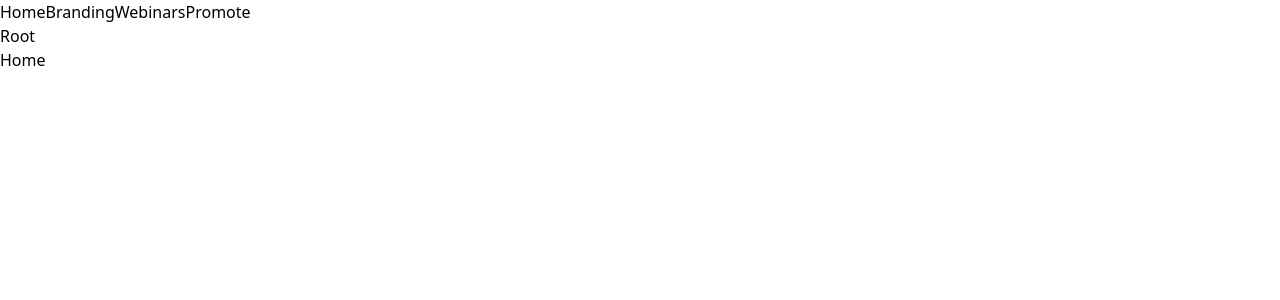
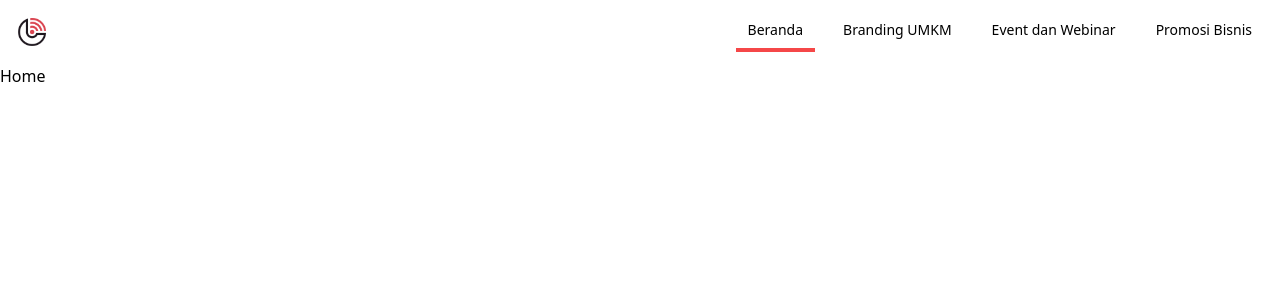
Before and after one commit to farkmu45/brand-in, a React (Vite) app: page / in a window 1280 px wide. Shown: the top 300 px of the page. Built offline with nearby package versions, Linux system fonts and the light colour scheme.

Commit message:
Add navbar

```diff
--- a/package.json
+++ b/package.json
@@ -12,6 +12,7 @@
   "dependencies": {
     "class-variance-authority": "^0.7.0",
     "clsx": "^2.1.1",
+    "framer-motion": "^11.3.31",
     "lucide-react": "^0.437.0",
     "react": "^18.3.1",
     "react-dom": "^18.3.1",
--- /dev/null
+++ b/src/components/navbar.tsx
@@ -0,0 +1,107 @@
+import LogoPath from '@/assets/images/logo.webp'
+import { motion } from 'framer-motion'
+import { useEffect, useState } from 'react'
+import { Link, NavLink } from 'react-router-dom'
+
+const links = [
+  { name: 'Beranda', to: '/' },
+  { name: 'Branding UMKM', to: '/branding' },
+  { name: 'Event dan Webinar', to: '/webinars' },
+  { name: 'Promosi Bisnis', to: '/promote' },
+]
+
+function NavLinks() {
+  return (
+    <>
+      {links.map((link) => (
+        <NavLink
+          key={link.name}
+          to={link.to}
+          className={({ isActive }) =>
+            isActive
+              ? 'px-3 py-2 text-white bg-primary-500 md:bg-transparent text-sm font-medium md:border-b-4 md:border-primary-500 md:text-black'
+              : 'duration-300 md:hover:bg-gray-100 px-3 py-2 md:rounded-md text-sm font-medium'
+          }
+        >
+          {link.name}
+        </NavLink>
+      ))}
+    </>
+  )
+}
+
+export default function Navbar() {
+  const [isOpen, setIsOpen] = useState(false)
+
+  const toggleMenu = () => setIsOpen(!isOpen)
+
+  useEffect(() => {
+    const handleResize = () => {
+      if (window.innerWidth >= 768) {
+        setIsOpen(false)
+      }
+    }
+
+    window.addEventListener('resize', handleResize)
+    return () => window.removeEventListener('resize', handleResize)
+  }, [])
+
+  return (
+    <nav className='bg-white shadow-sm md:shadow-none'>
+      <div className='max-w-7xl mx-auto px-4'>
+        <div className='flex flex-row-reverse md:flex-row justify-between items-center h-16'>
+          <div className='flex-shrink-0'>
+            <Link to='/'>
+              <img src={LogoPath} alt='Brand Logo' className='h-8 w-auto' />
+            </Link>
+          </div>
+          <div className='hidden md:flex space-x-4'>
+            <NavLinks />
+          </div>
+          <div className='md:hidden'>
+            <button
+              onClick={toggleMenu}
+              className='inline-flex items-center justify-center p-2 focus:bg-none rounded-md'
+              aria-expanded='false'
+            >
+              <span className='sr-only'>Open main menu</span>
+              <svg
+                className={`${isOpen ? 'hidden' : 'block'} h-6 w-6`}
+                xmlns='http://www.w3.org/2000/svg'
+                fill='none'
+                viewBox='0 0 24 24'
+                stroke='currentColor'
+                aria-hidden='true'
+              >
+                <motion.path
+                  initial={{ pathLength: 0 }}
+                  animate={{ pathLength: 1 }}
+                  transition={{ duration: 2 }}
+                  strokeLinecap='round'
+                  strokeLinejoin='round'
+                  strokeWidth={2}
+                  d='M4 6h16M4 12h16M4 18h16'
+                />
+              </svg>
+            </button>
+          </div>
+        </div>
+      </div>
+      <div
+        className={`${
+          isOpen ? 'translate-x-0' : '-translate-x-full'
+        } fixed top-0 left-0 bottom-0 w-[90vw] bg-white shadow-lg transform transition-transform ease-in-out duration-300 z-50 sm:hidden`}
+      >
+        <div className='flex flex-col'>
+          <NavLinks />
+        </div>
+      </div>
+      {isOpen && (
+        <div
+          className='fixed inset-0 bg-black bg-opacity-50 z-40 sm:hidden'
+          onClick={toggleMenu}
+        ></div>
+      )}
+    </nav>
+  )
+}
--- a/src/layouts/Root.tsx
+++ b/src/layouts/Root.tsx
@@ -1,13 +1,10 @@
-import { NavLink, Outlet } from 'react-router-dom'
+import Navbar from '@/components/navbar'
+import { Outlet } from 'react-router-dom'
 
 export default function Root() {
   return (
     <>
-      <NavLink to='/'>Home</NavLink>
-      <NavLink to='/branding'>Branding</NavLink>
-      <NavLink to='/webinars'>Webinars</NavLink>
-      <NavLink to='/promote'>Promote</NavLink>
-      <div>Root</div>
+      <Navbar />
       <Outlet />
     </>
   )
--- a/src/routes.tsx
+++ b/src/routes.tsx
@@ -1,4 +1,4 @@
-import Root from '@/layouts/Root'
+import Root from '@/layouts/root'
 import Branding from '@/pages/branding'
 import Home from '@/pages/home'
 import Promote from '@/pages/promote'
--- a/tailwind.config.js
+++ b/tailwind.config.js
@@ -7,10 +7,24 @@ export default {
       borderRadius: {
         lg: 'var(--radius)',
         md: 'calc(var(--radius) - 2px)',
-  			sm: 'calc(var(--radius) - 4px)'
+        sm: 'calc(var(--radius) - 4px)',
       },
-  		colors: {}
+      colors: {
+        primary: {
+          50: '#fef2f2',
+          100: '#ffe1e1',
+          200: '#ffc8c8',
+          300: '#ffa2a3',
+          400: '#fc6d6e',
+          500: '#f54748',
+          600: '#e22021',
+          700: '#be1718',
+          800: '#9d1718',
+          900: '#821a1b',
+          950: '#470808',
+        },
+      },
+    },
+  },
+  plugins: [require('tailwindcss-animate')],
 }
-  },
-  plugins: [require("tailwindcss-animate")],
-}
```
Also changed, not shown: src/assets/images/logo.webp (added), 1 other file (tests, documents, lock files or other folders). Lines whose indentation alone changed are shown as unchanged.
